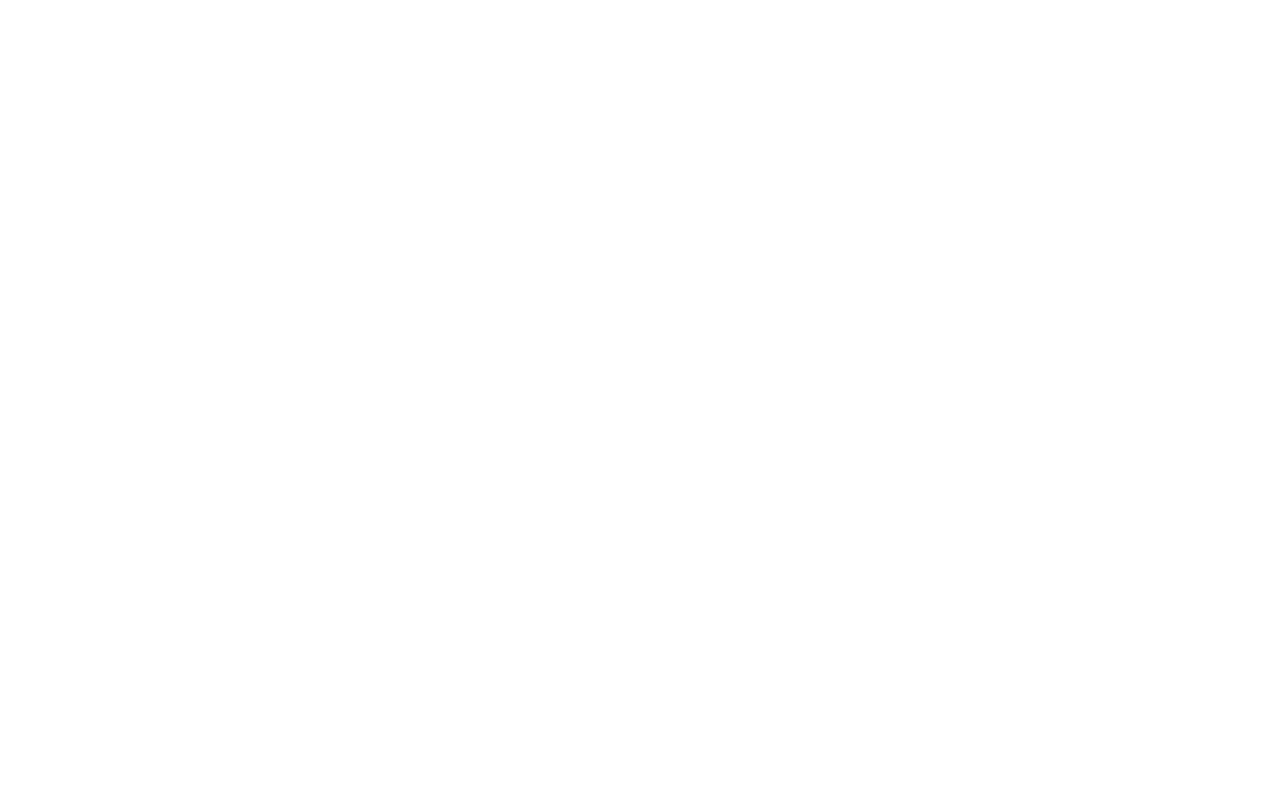
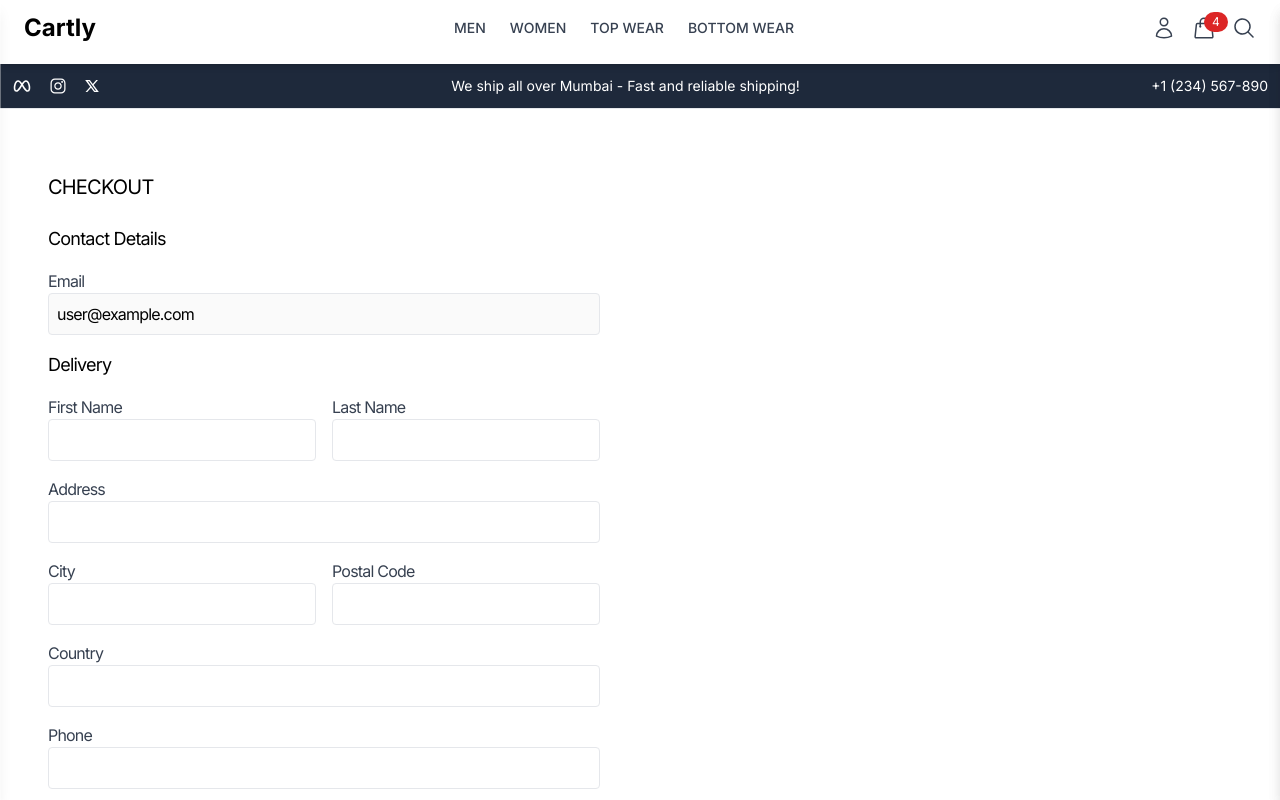
Before and after one commit to Razzak05/cartly, a React (Vite) app in the folder frontend/: page /checkout in a window 1280 px wide. Before the commit this address had no page. Shown: the top 800 px of the page. Built offline with nearby package versions, Linux system fonts and the light colour scheme.

Commit message:
added checkout page

```diff
--- a/frontend/package.json
+++ b/frontend/package.json
@@ -10,6 +10,7 @@
     "preview": "vite preview"
   },
   "dependencies": {
+    "@paypal/react-paypal-js": "^8.8.2",
     "react": "^19.0.0",
     "react-dom": "^19.0.0",
     "react-icons": "^5.5.0",
--- a/frontend/src/App.jsx
+++ b/frontend/src/App.jsx
@@ -6,6 +6,8 @@
 import Register from "./pages/Register";
 import Profile from "./pages/Profile";
 import CollectionPage from "./pages/collectionPage";
+import ProductDetails from "./components/Products/ProductDetails";
+import Checkout from "./components/Cart/Checkout";
 
 const App = () => {
   return (
@@ -19,6 +21,8 @@
           <Route path="/register" element={<Register />} />
           <Route path="/profile" element={<Profile />} />
           <Route path="/collections/:collection" element={<CollectionPage />} />
+          <Route path="product/:id" element={<ProductDetails />} />
+          <Route path="/checkout" element={<Checkout />} />
         </Route>
 
         {/* Admin Layout */}
--- /dev/null
+++ b/frontend/src/components/Cart/Checkout.jsx
@@ -0,0 +1,199 @@
+import { useNavigate } from "react-router-dom";
+import { useState } from "react";
+import PaypalButton from "./PaypalButton";
+
+const cart = {
+  products: [
+    {
+      name: "Stylish Jacket",
+      size: "M",
+      color: "Black",
+      price: 120,
+      image: "https://picsum.photos/150?random=1",
+    },
+    {
+      name: "Casual Sneakers",
+      size: "42",
+      color: "White",
+      price: 75,
+      image: "https://picsum.photos/150?random=2",
+    },
+  ],
+  totalPrice: 195,
+};
+
+const Checkout = () => {
+  const [checkoutId, setCheckoutId] = useState(null);
+  const navigate = useNavigate();
+  const [shippingAddress, setShippingAddress] = useState({
+    firstName: "",
+    lastName: "",
+    address: "",
+    city: "",
+    postalCode: "",
+    country: "",
+    phone: "",
+  });
+
+  const handleCreateCheckout = (e) => {
+    e.preventDefault();
+    setCheckoutId(123);
+  };
+
+  const handlePaymentSuccess = (details) => {
+    console.log("Payment Successful", details);
+    navigate("/order-confirmation");
+  };
+
+  return (
+    <div className="grid grid-col-1 lg:grid-cols-2 gap-8 max-w-7xl mx-auto py-10 px-6 tracking-tighter">
+      {/* left section */}
+      <div className="bg-white rounded-lg p-6">
+        <h2 className="text-xl uppercase mb-6">Checkout</h2>
+        <form onSubmit={handleCreateCheckout}>
+          <h3 className="text-lg mb-4">Contact Details</h3>
+          <div className="mb-4">
+            <label className="block text-gray-700">Email</label>
+            <input
+              type="email"
+              value="user@example.com"
+              className="w-full p-2 border rounded"
+              disabled
+            />
+          </div>
+          <h3 className="text-lg mb-4">Delivery</h3>
+          <div className="mb-4 grid grid-cols-2 gap-4">
+            <div>
+              <lable className="block text-gray-700">First Name</lable>
+              <input
+                type="text"
+                value={shippingAddress.firstName}
+                onChange={(e) =>
+                  setShippingAddress({
+                    ...shippingAddress,
+                    firstName: e.target.value,
+                  })
+                }
+                className="w-full p-2 border rounded"
+                required
+              />
+            </div>
+            <div>
+              <lable className="block text-gray-700">Last Name</lable>
+              <input
+                type="text"
+                value={shippingAddress.lastName}
+                onChange={(e) =>
+                  setShippingAddress({
+                    ...shippingAddress,
+                    lastName: e.target.value,
+                  })
+                }
+                className="w-full p-2 border rounded"
+                required
+              />
+            </div>
+          </div>
+          <div className="mb-4">
+            <label className="block text-gray-700">Address</label>
+            <input
+              type="text"
+              value={shippingAddress.address}
+              onChange={(e) =>
+                setShippingAddress({
+                  ...shippingAddress,
+                  address: e.target.value,
+                })
+              }
+              className="w-full p-2 border rounded"
+              required
+            />
+          </div>
+          <div className="mb-4 grid grid-cols-2 gap-4">
+            <div>
+              <lable className="block text-gray-700">City</lable>
+              <input
+                type="text"
+                value={shippingAddress.city}
+                onChange={(e) =>
+                  setShippingAddress({
+                    ...shippingAddress,
+                    city: e.target.value,
+                  })
+                }
+                className="w-full p-2 border rounded"
+                required
+              />
+            </div>
+            <div>
+              <lable className="block text-gray-700">Postal Code</lable>
+              <input
+                type="text"
+                value={shippingAddress.postalCode}
+                onChange={(e) =>
+                  setShippingAddress({
+                    ...shippingAddress,
+                    postalCode: e.target.value,
+                  })
+                }
+                className="w-full p-2 border rounded"
+                required
+              />
+            </div>
+          </div>
+          <div className="mb-4">
+            <label className="block text-gray-700">Country</label>
+            <input
+              type="text"
+              value={shippingAddress.country}
+              onChange={(e) =>
+                setShippingAddress({
+                  ...shippingAddress,
+                  country: e.target.value,
+                })
+              }
+              className="w-full p-2 border rounded"
+              required
+            />
+          </div>
+          <div className="mb-4">
+            <label className="block text-gray-700">Phone</label>
+            <input
+              type="tel"
+              value={shippingAddress.phone}
+              onChange={(e) =>
+                setShippingAddress({
+                  ...shippingAddress,
+                  phone: e.target.value,
+                })
+              }
+              className="w-full p-2 border rounded"
+              required
+            />
+          </div>
+          <div className="mt-6">
+            {!checkoutId ? (
+              <button
+                type="submit"
+                className="w-full bg-black text-white py-3 rounded"
+              >
+                Continue to Payment
+              </button>
+            ) : (
+              <div>
+                <h3 className="text-lg mb-4">Pay with Paypal</h3>
+                <PaypalButton
+                  amount={100}
+                  onSuccess={handlePaymentSuccess}
+                  onError={(err) => alert("Payment Failed, Try Again !")}
+                />
+              </div>
+            )}
+          </div>
+        </form>
+      </div>
+    </div>
+  );
+};
+
+export default Checkout;
--- /dev/null
+++ b/frontend/src/components/Cart/PaypalButton.jsx
@@ -0,0 +1,27 @@
+import { PayPalButtons, PayPalScriptProvider } from "@paypal/react-paypal-js";
+
+const PaypalButton = ({ amount, onSuccess, onError }) => {
+  return (
+    <PayPalScriptProvider
+      options={{
+        "client-id":
+          "AYiEdzFeDm8sWl59bCo0XS58nYaPXE70-1zorWzHqZuNmt_RD8CafwebulKagg8aLQNThwlUCHH5jchs",
+      }}
+    >
+      <PayPalButtons
+        style={{ layout: "vertical" }}
+        createOrder={(data, actions) => {
+          return actions.order.create({
+            purchase_units: [{ amount: { value: amount } }],
+          });
+        }}
+        onApprove={(data, actions) => {
+          return actions.order.capture().then(onSuccess);
+        }}
+        onError={onError}
+      />
+    </PayPalScriptProvider>
+  );
+};
+
+export default PaypalButton;
--- a/frontend/src/components/Layout/CartDrawer.jsx
+++ b/frontend/src/components/Layout/CartDrawer.jsx
@@ -1,7 +1,12 @@
 import { IoMdClose } from "react-icons/io";
 import CartContents from "../Cart/CartContents";
+import { useNavigate } from "react-router-dom";
 
 const CartDrawer = ({ drawerOpen, toggleCartDrawer }) => {
+  const navigate = useNavigate();
+  const handleCheckout = () => {
+    navigate("/checkout");
+  };
   return (
     <div
       className={`fixed top-0 right-0 w-3/4 sm:w-1/2 md:w-[30rem] h-full bg-white shadow-lg transform transition-transform duration-300 flex flex-col z-50 ${
@@ -24,7 +29,10 @@
 
       {/* Checkout button fixed at the bottom */}
       <div className="p-4 bg-white sticky bottom-0">
-        <button className="w-full bg-black text-white py-3 rounded-lg font-semibold hover:bg-gray-800">
+        <button
+          onClick={handleCheckout}
+          className="w-full bg-black text-white py-3 rounded-lg font-semibold hover:bg-gray-800"
+        >
           Checkout
         </button>
         <p className="test-sm tracking-tighter text-gray-500 mt-2 text-center">
--- a/frontend/src/components/Products/SortOption.jsx
+++ b/frontend/src/components/Products/SortOption.jsx
@@ -1,5 +1,28 @@
+import { useSearchParams } from "react-router-dom";
+
 const SortOption = () => {
-  return <div>SortOption</div>;
+  const [searchParams, setSearchParams] = useSearchParams();
+
+  const handleSortChange = (e) => {
+    const sortBy = e.target.value;
+    searchParams.set("sortBy", sortBy);
+    setSearchParams(searchParams);
+  };
+
+  return (
+    <div className="mb-4 flex items-center justify-end">
+      <select
+        id="sort"
+        value={searchParams.get("sortBy") || ""} // Fixed retrieval of sortBy value
+        onChange={handleSortChange}
+      >
+        <option value="">Default</option>
+        <option value="priceAsc">Price: Low to High</option>
+        <option value="priceDesc">Price: High to Low</option>
+        <option value="popularity">Popularity</option>
+      </select>
+    </div>
+  );
 };
 
 export default SortOption;
```
Also changed, not shown: frontend/src/components/Products/FilterSidebar.jsx (+37 -2 lines), 1 other file (tests, documents, lock files or other folders).
